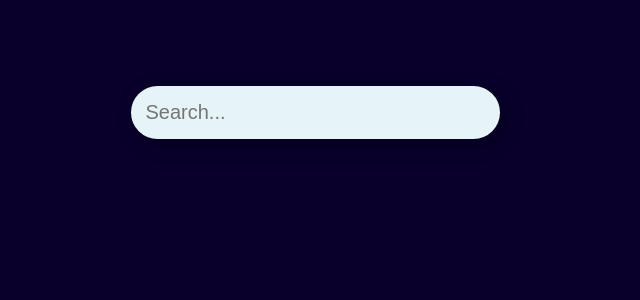
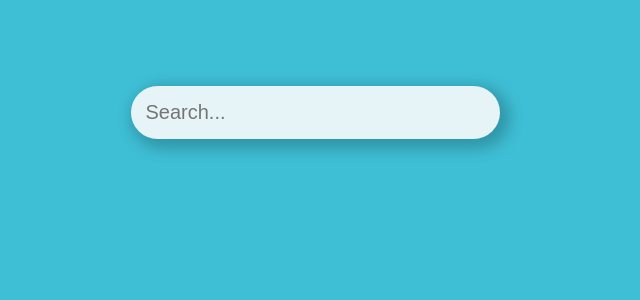
Before and after one commit to TyEverton/React-Weather-App, a React (Create React App) app: page / in a window 1280 px wide. Shown: the top 300 px of the page, without its empty margins (325-965 px from the left). Built offline with nearby package versions, Linux system fonts and the light colour scheme.

Commit message:
changed some of the styling

```diff
--- a/src/index.css
+++ b/src/index.css
@@ -6,7 +6,7 @@
 
 body {
   font-family: 'Montserrat';
-  background-color: rgb(9, 1, 44);
+  background-color: rgb(62, 191, 214);
 }
 
 .app {
@@ -64,11 +64,11 @@ main {
 }
 
 .results {
-  border-style: solid;
+  /* border-style: solid;
   border-color: black;
   border-width: thin;
-  border-radius: 10%;
-  background-color: black;
+  border-radius: 10%; */
+  /* background-color: rgb(153, 153, 153); */
 
   width: 30%;
   padding: 3%;
```
Also changed, not shown: package.json (+4 -3 lines).
